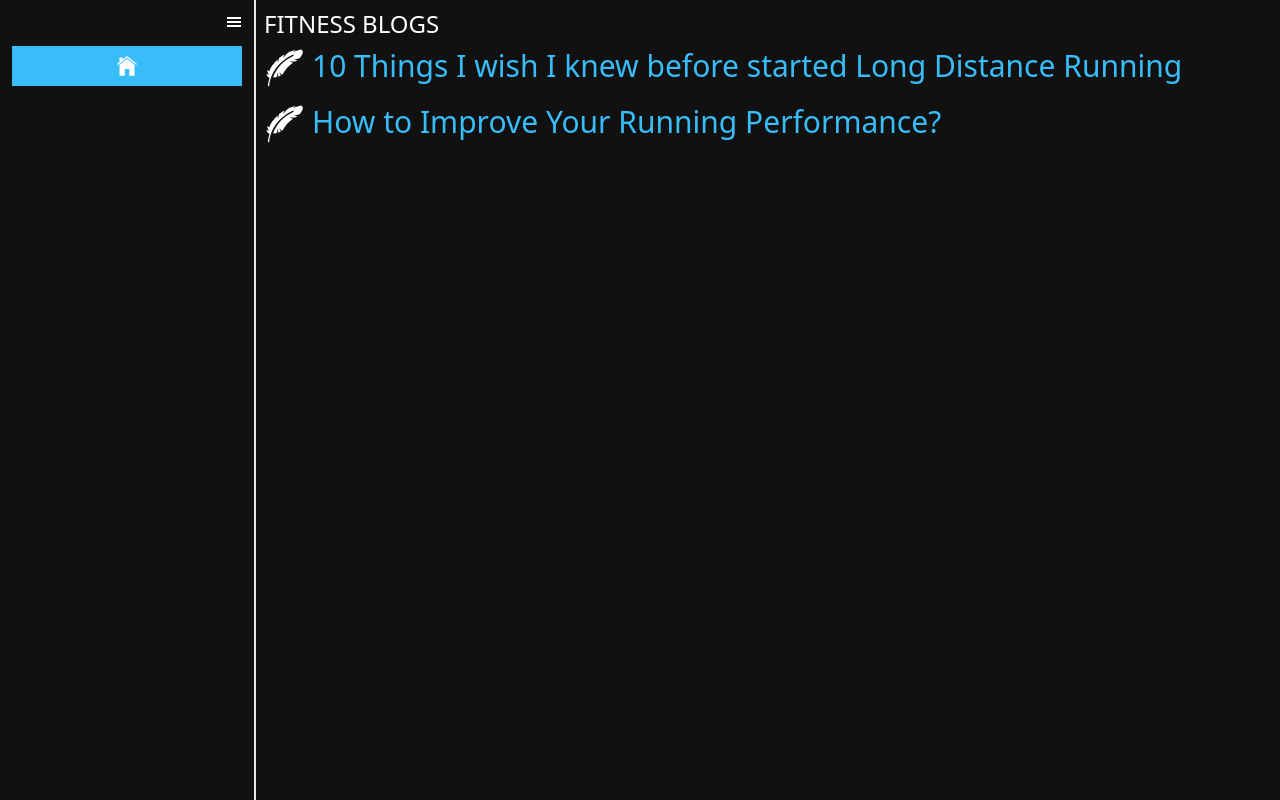
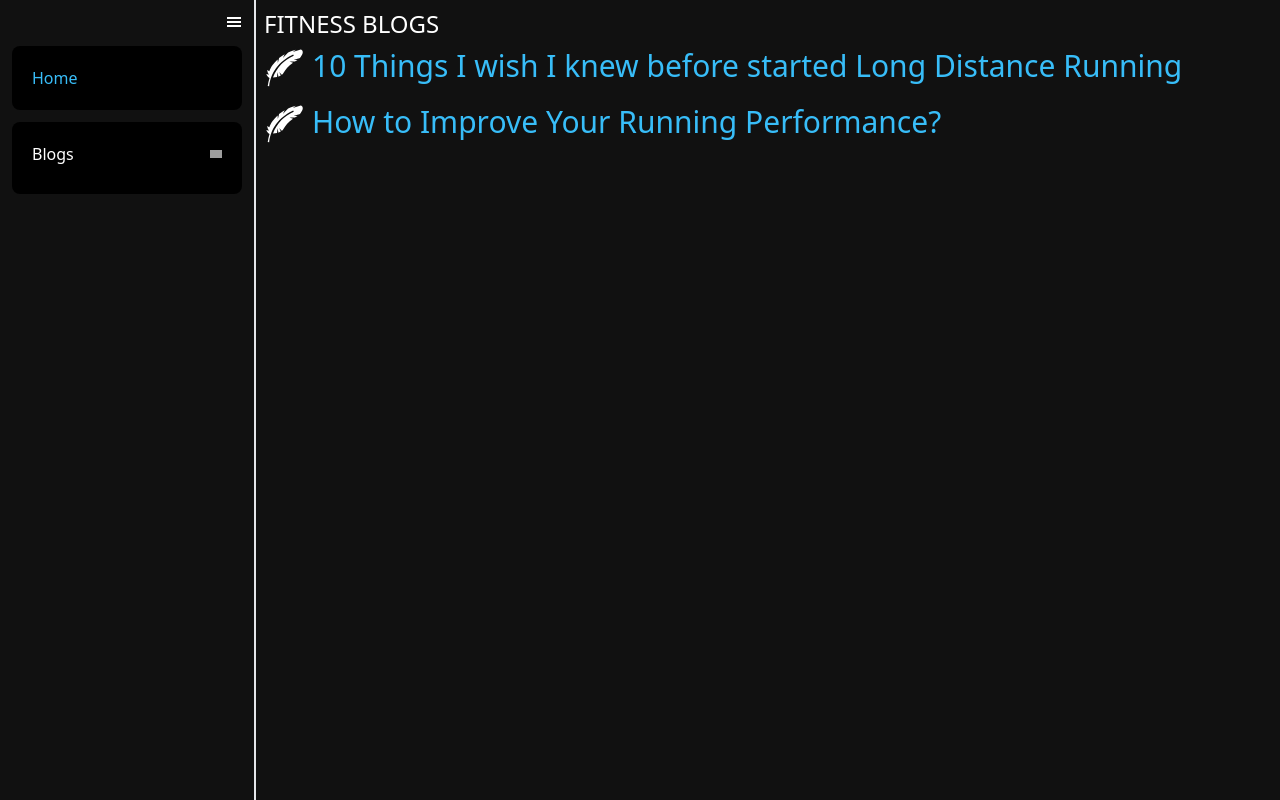
Before and after one commit to prakashbhaskaran/Blog, a Next.js app: page / in a window 1280 px wide. Both pictures are taken after a click on the element 20 px from the left and 22 px from the top of the page. Built offline with nearby package versions, Linux system fonts and the light colour scheme; grey boxes are pictures that could not be loaded.

Commit message:
navbar fixes

```diff
--- a/components/page-components/SideNavBar.js
+++ b/components/page-components/SideNavBar.js
@@ -2,13 +2,12 @@ import React from "react";
 import Box from "../Box";
 import Flex from "../Flex";
 import { GiHamburgerMenu } from "react-icons/gi";
-import { IoIosHome } from "react-icons/io";
 import { usePathname, useRouter } from "next/navigation";
+import links from "../../data/links.json";
 
 const SideNavBar = ({ expand, handleClick }) => {
   const router = useRouter();
   const path = usePathname();
-  console.log(path);
   return (
     <Box
       style={`h-[auto] min-h-screen bg-dark ${
@@ -28,20 +27,52 @@ const SideNavBar = ({ expand, handleClick }) => {
           expand ? "flex" : "hidden"
         } flex-col gap-3 sticky top-[30px] pt-4`}
       >
-        {[{ link: "/", icon: <IoIosHome /> }].map((_) => {
+        <div
+          className={`group flex flex-col gap-2 rounded-lg bg-black p-5 ${
+            path === "/" ? "text-sky-400" : "text-white"
+          }`}
+          tabindex="1"
+          onClick={() => {
+            router.push("/");
+          }}
+        >
+          <div class="flex cursor-pointer items-center justify-between">
+            <span> Home </span>
+          </div>
+        </div>
+        <div
+          class={`group flex flex-col gap-2 rounded-lg bg-black p-5 ${
+            links.map((_) => _.link).includes(path)
+              ? "text-sky-400"
+              : "text-white"
+          }`}
+          tabindex="1"
+        >
+          <div class="flex cursor-pointer items-center justify-between">
+            <span> Blogs </span>
+            <img
+              src="https://upload.wikimedia.org/wikipedia/commons/9/96/Chevron-icon-drop-down-menu-WHITE.png"
+              class="h-2 w-3 transition-all duration-500 group-focus:-rotate-180"
+            />
+          </div>
+          <div class="invisible h-auto max-h-0 items-center opacity-0 transition-all group-focus:visible group-focus:max-h-screen group-focus:opacity-100 group-focus:duration-1000">
+            {links.map((_, index) => {
               return (
-            <Flex
-              style={`bg-sky-400/100 p-2 cursor-pointer ${
-                path === _.link ? "opacity-100" : "opacity-75"
-              } hover:opacity-100 justify-center w-full text-white text-2xl`}
+                <Box
+                  style={`${
+                    path === _.link ? "text-sky-400" : "text-white"
+                  } cursor-pointer hover:text-sky-400/50`}
                   onClick={() => {
                     router.push(_.link);
                   }}
+                  key={index}
                 >
-              <IoIosHome />
-            </Flex>
+                  {_.title}
+                </Box>
               );
             })}
+          </div>
+        </div>
       </Flex>
     </Box>
   );
--- a/package.json
+++ b/package.json
@@ -7,6 +7,7 @@
   },
   "dependencies": {
     "next": "latest",
+    "nextjs-toploader": "^1.6.12",
     "react": "latest",
     "react-dom": "latest",
     "react-icons": "^5.2.1",
--- a/pages/_app.js
+++ b/pages/_app.js
@@ -1,9 +1,7 @@
 import Head from "next/head";
 import "../styles/globals.css";
 import "../styles/app.css";
-import Link from "next/link";
-import { IoIosHome } from "react-icons/io";
-import { GiHamburgerMenu } from "react-icons/gi";
+import NextTopLoader from "nextjs-toploader";
 import Box from "../components/Box";
 import { useState } from "react";
 import Flex from "../components/Flex";
@@ -38,7 +36,7 @@ export default function MyApp({ Component, pageProps }) {
         />
         <link rel="manifest" href="/favicon/site.webmanifest" />
       </Head>
-
+      <NextTopLoader showSpinner={false} easing="ease" />
       <Flex>
         <SideNavBar expand={expand} handleClick={handleClick} />
         <Box
--- a/pages/index.js
+++ b/pages/index.js
@@ -13,11 +13,12 @@ export default function Home() {
       <h1 className="text-white uppercase text-2xl">Fitness Blogs</h1>
       <main className="mt-2">
         <Flex style={"flex-col gap-4"}>
-          {links.map((_) => {
+          {links.map((_, index) => {
             return (
               <MasterCTA
                 title={_.title}
                 link={_.link}
+                key={index}
                 icon={
                   <div className="text-white text-40">
                     <GiFeather />
```
Also changed, not shown: 1 other file (tests, documents, lock files or other folders). Lines whose indentation alone changed are shown as unchanged.
